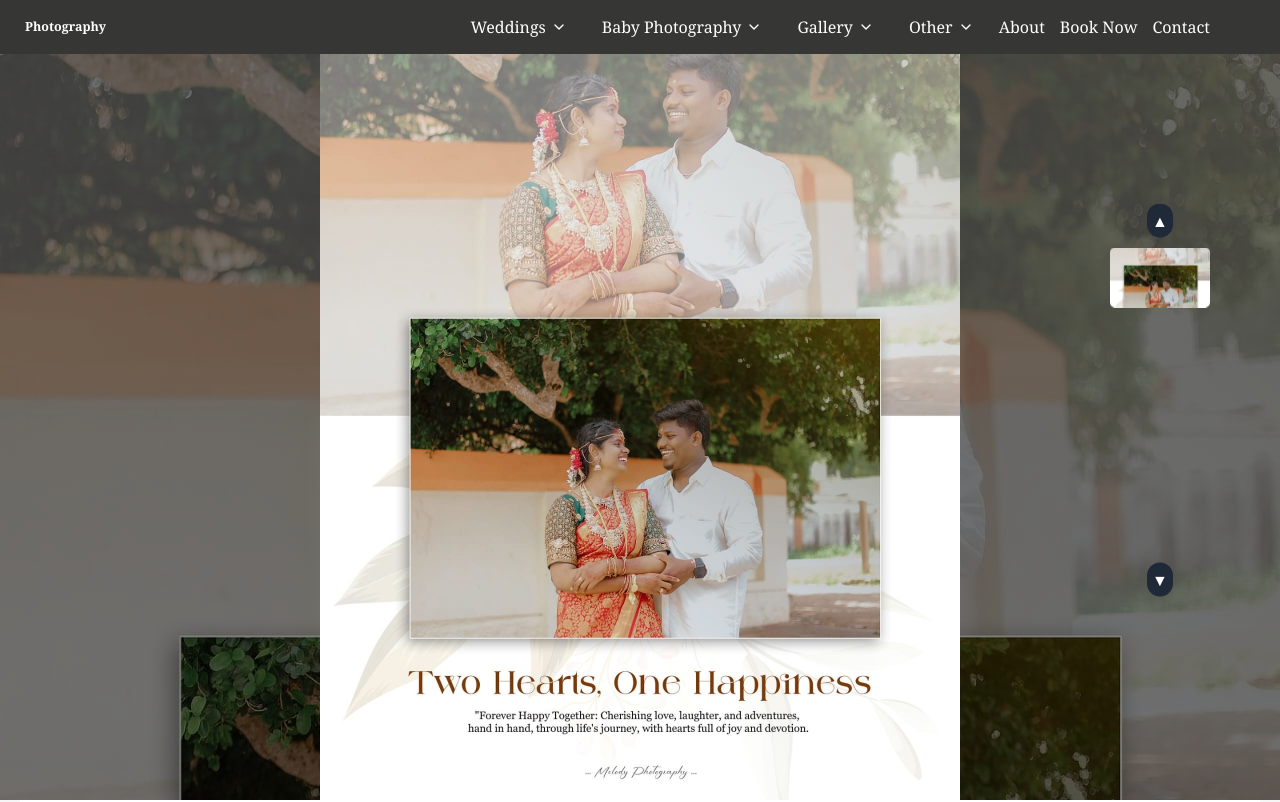
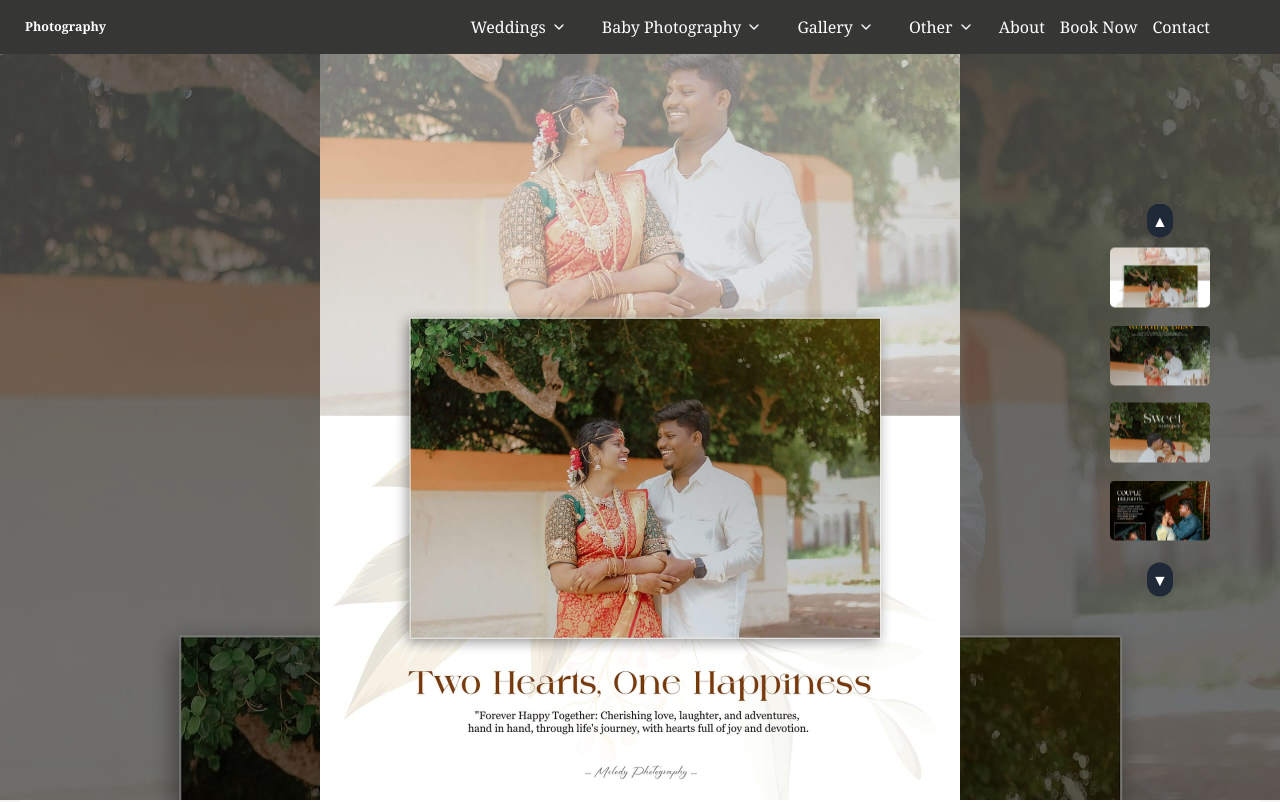
Before and after one commit to vgsanjaykumar/ps, a React (Vite) app: page / in a window 1280 px wide. Shown: the top 802 px of the page. Built offline with nearby package versions, Linux system fonts and the light colour scheme.

Commit message:
side swipper resolved

```diff
--- a/src/components/DropNav.jsx
+++ b/src/components/DropNav.jsx
@@ -19,7 +19,7 @@ export const DropDown = () => {
   return (
     <nav
       className={`fixed w-full z-50 p-4 flex justify-between items-center transition-all duration-300
-        ${isScrolled ? "md:bg-green-500" : "bg-[#363735]"} px-6 md:pr-28 pl-10 z-50`}
+        ${isScrolled ? "md:bg-green-500" : "bg-[#363735] "} px-6 md:pr-28 pl-10 z-50`}
     >
       {/* Logo */}
       <Link to="/" className="text-white text-xl font-bold">
--- a/src/components/Hero.jsx
+++ b/src/components/Hero.jsx
@@ -62,8 +62,8 @@ export default function Hero() {
           <Swiper
             onSwiper={setThumbsSwiper}
             loop={true}
-            spaceBetween={80}
-            slidesPerView={6}
+            spaceBetween={10}
+            slidesPerView={4}
             direction="vertical"
             freeMode={true}
             watchSlidesProgress={true}
```
Also changed, not shown: 1 other file (tests, documents, lock files or other folders).
